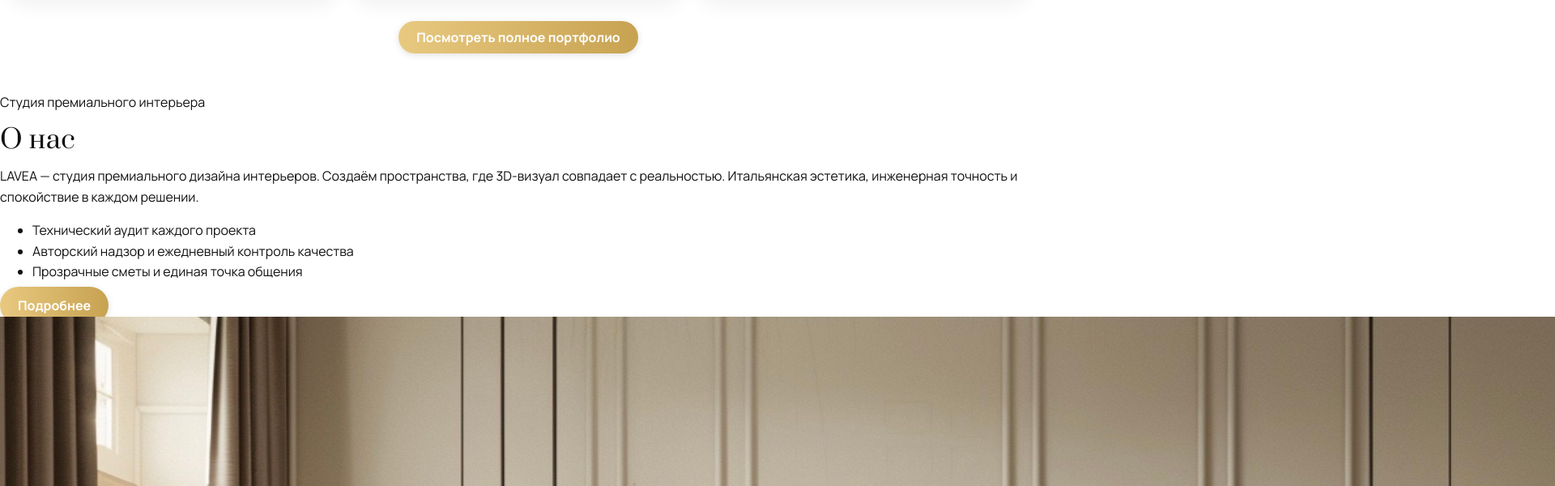
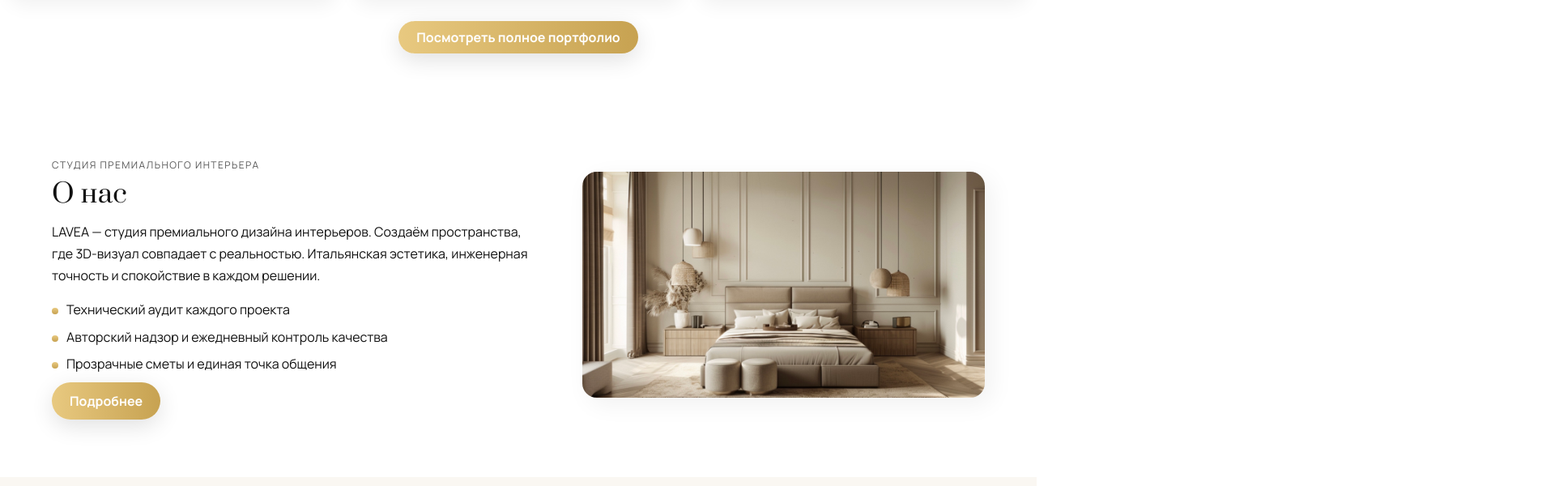
Before and after one commit to ankakisis-cloud/lavea-site, a Next.js app: page / in a window 1280 px wide. Shown: the part 1376-1976 px from the top of the page at 81% size, 1920 px wide, since content can reach past the window. Built offline with nearby package versions, Linux system fonts and the light colour scheme.

Commit message:
Update lavea-additions.css

```diff
--- a/styles/lavea-additions.css
+++ b/styles/lavea-additions.css
@@ -250,3 +250,44 @@
   .promises__grid{ grid-template-columns: 1fr; }
   .aboutStats__grid{ grid-template-columns: 1fr 1fr; }
 }
+/* ===== Универсальный контейнер для краткого блока на главной ===== */
+.aboutShort { padding: 80px 0; }
+.aboutShort__inner {
+  max-width: 1200px; margin: 0 auto; padding: 0 24px;
+  display: grid; gap: 28px; align-items: center;
+  grid-template-columns: 1fr;
+}
+@media (min-width: 1024px){
+  .aboutShort__inner { grid-template-columns: 1.1fr .9fr; gap: 48px; }
+}
+.aboutShort__media {
+  border-radius: 18px; overflow: hidden; background: #f7f5f0;
+  box-shadow: var(--shadow);
+}
+.aboutShort__media img { display: block; width: 100%; height: auto; }
+.aboutShort__lead { margin: 8px 0 16px; line-height: 1.7; color: var(--ink); }
+.aboutShort__list { list-style: none; padding: 0; margin: 12px 0 20px; }
+.aboutShort__list li { position: relative; padding-left: 18px; margin: 8px 0; }
+.aboutShort__list li::before {
+  content: ""; position: absolute; left: 0; top: 10px; width: 8px; height: 8px; border-radius: 50%;
+  background: linear-gradient(180deg, var(--gold-soft), var(--gold));
+}
+.kicker { font-size: 12px; letter-spacing: .12em; text-transform: uppercase; opacity: .7; margin-bottom: 8px; }
+
+/* ===== Кнопка LAVEA — убираем “волосяную” линию ===== */
+.btn { appearance: none; background: none; border: 0; cursor: pointer; }
+.btn-lavea{
+  background: linear-gradient(90deg, #E8C980 0%, #C7A251 100%);
+  color: #fff;
+  border: 0; outline: none; -webkit-appearance: none; background-clip: padding-box;
+  padding: 12px 22px; border-radius: 999px; font-weight: 700;
+  box-shadow: 0 8px 28px rgba(0,0,0,.12);
+  transition: transform .2s ease, box-shadow .2s ease, opacity .2s ease;
+}
+.btn-lavea:hover { transform: translateY(-1px); box-shadow: 0 12px 36px rgba(0,0,0,.18); opacity: .97; }
+.btn-lavea:active { transform: translateY(0); box-shadow: 0 3px 10px rgba(0,0,0,.14); }
+.btn-lavea:focus-visible { outline: 2px solid rgba(199,162,81,.35); outline-offset: 3px; }
+
+/* ===== Компенсация липкой шапки (если перекрывает контент) ===== */
+.withHeaderOffset { padding-top: 84px; }
+@media (max-width: 768px){ .withHeaderOffset { padding-top: 72px; } }
```
